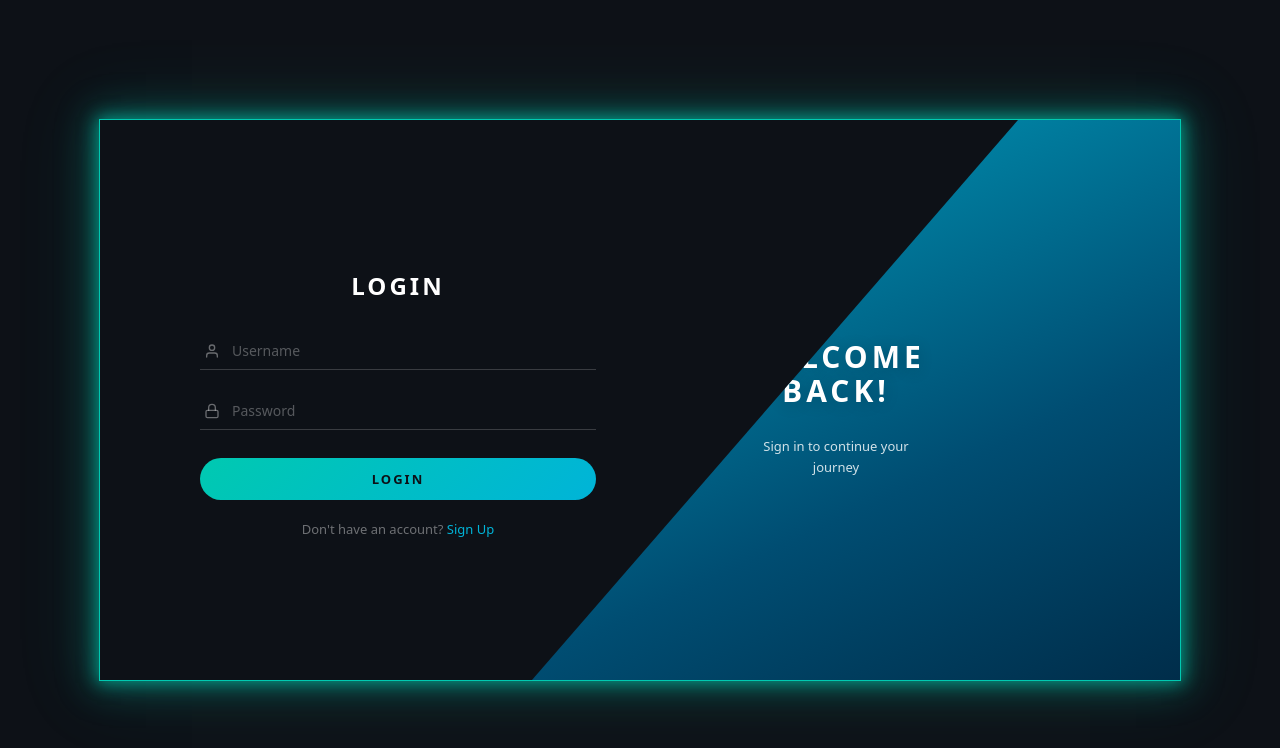
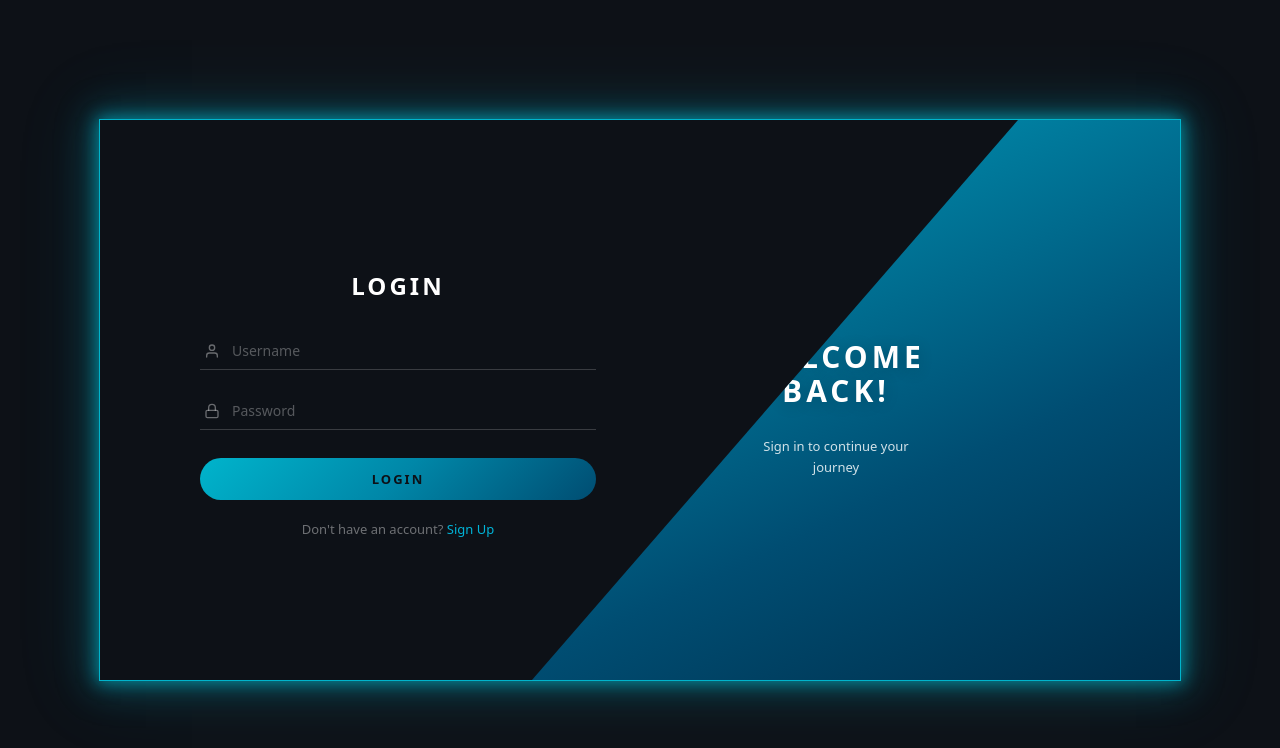
Before and after one commit to ImadDumanjic/LapTheWorld, a React (Vite) app in the folder frontend/: page / in a window 1280 px wide. Shown: the top 748 px of the page. Built offline with nearby package versions, Linux system fonts and the light colour scheme.

Commit message:
Desired design

```diff
--- a/frontend/src/App.css
+++ b/frontend/src/App.css
@@ -22,10 +22,10 @@
   overflow: hidden;
   background: #0d1117;
   box-shadow:
-    0 0 0 1px #00c9b1,
-    0 0 15px 3px rgba(0, 201, 177, 0.6),
-    0 0 35px 8px rgba(0, 201, 177, 0.3),
-    0 0 70px 15px rgba(0, 201, 177, 0.1);
+    0 0 0 1px #00b4cc,
+    0 0 15px 3px rgba(0, 180, 204, 0.6),
+    0 0 35px 8px rgba(0, 180, 204, 0.3),
+    0 0 70px 15px rgba(0, 180, 204, 0.1);
 }
 
 /* ─────────────────────────────────────────
@@ -153,7 +153,7 @@
   margin-top: 6px;
   border: none;
   border-radius: 50px;
-  background: linear-gradient(135deg, #00c9b1, #00b4d8);
+  background: linear-gradient(135deg, #00b4cc, #0087a8, #004d72);
   color: #0d1117;
   font-size: 13px;
   font-weight: 800;
```
